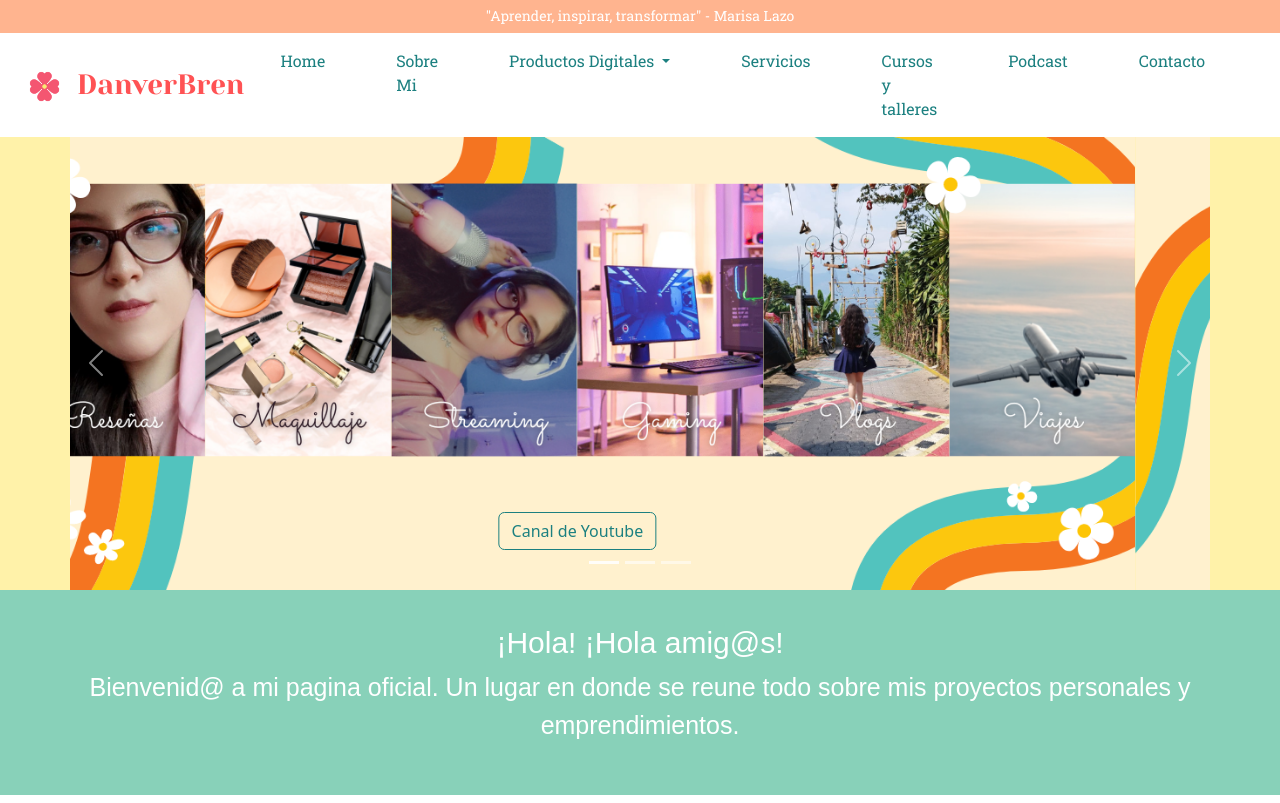
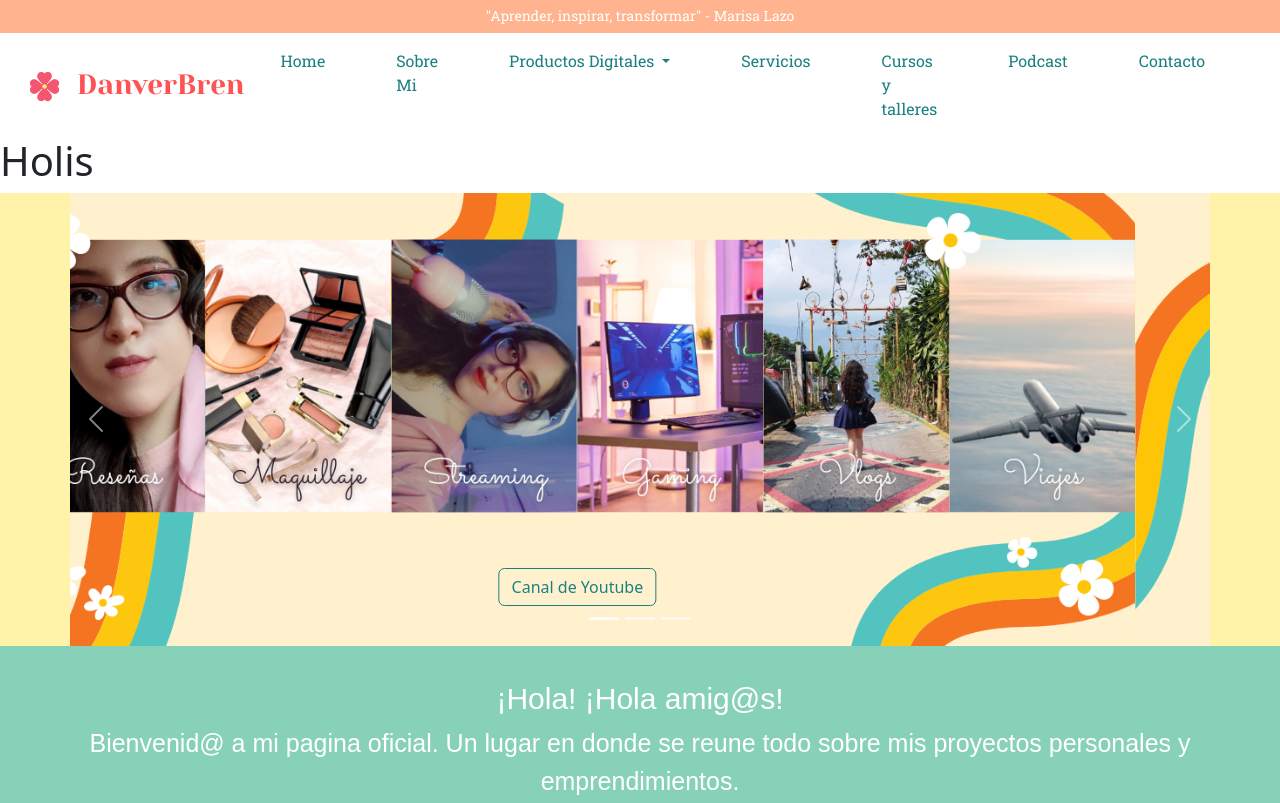
Before and after one commit to BrenGartiz/brengartiz.github.io, a plain HTML site: page index.html in a window 1280 px wide. Shown: the top 803 px of the page. Drawn offline with nearby package versions, Linux system fonts and the light colour scheme; a web font is replaced by a local one.

Commit message:
agregue un h1 despues del header

```diff
--- a/index.html
+++ b/index.html
@@ -117,6 +117,9 @@
             </div>
         </nav>
     </header>
+    <div>
+        <h1> Holis</h1>
+    </div>
     <main>
 
         <!--carrusel principal-->
```
